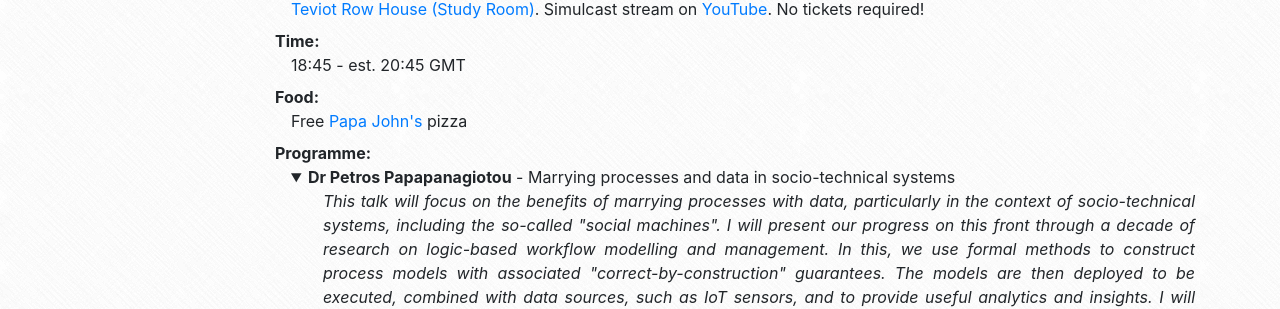
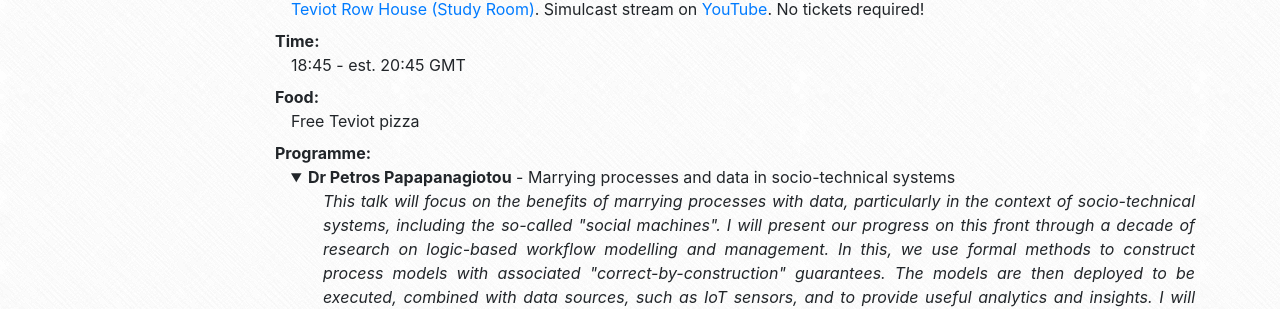
Before and after one commit to compsoc-edinburgh/website, a Jekyll site: the page built from _posts/2022-02-12-february-stmu.md, in a window 1280 px wide. Shown: the part 706-1015 px from the top of the page. Built offline with Jekyll 4.4.1, drawn with Linux system fonts in a browser that asks for light colours; nearby versions of some CDN libraries.

Commit message:
Update STMU menu

```diff
--- a/_posts/2022-02-12-february-stmu.md
+++ b/_posts/2022-02-12-february-stmu.md
@@ -8,7 +8,7 @@ excerpt_separator: "<!--See More-->"
 <dl><!--The following dt/dd are on one line to make the automatically generated excerpt (meta-description tag) cleaner-->
     <dt>Venue:</dt> <dd style="margin-left: 1rem"><a href="https://www.google.com/maps/place/Teviot+Row+House/@55.9450239,-3.1890559,18.61z/data=!4m9!1m2!2m1!1sTeviot+study+room!3m5!1s0x4887c7849d6aa7c9:0xddf6a9cb45ba732a!8m2!3d55.9450989!4d-3.1886356!15sChFUZXZpb3Qgc3R1ZHkgcm9vbVoTIhF0ZXZpb3Qgc3R1ZHkgcm9vbZIBDXN0dWRlbnRfdW5pb26aASRDaGREU1VoTk1HOW5TMFZKUTBGblNVTlJOM0JMTFd0blJSQUI?hl=en">Teviot Row House (Study Room)</a>. Simulcast stream on <a href="https://www.youtube.com/channel/UCOEMTnIKR29AnSVVdLQZg3Q" title="Click to go to the CompSoc YouTube channel">YouTube</a>. No tickets required!</dd>
     <dt>Time:</dt> <dd style="margin-left: 1rem">18:45 - est. 20:45 GMT</dd>
-    <dt>Food:</dt> <dd style="margin-left: 1rem">Free <a href="https://www.papajohns.co.uk/" title="Click to go to the Papa John's website">Papa John's</a> pizza</dd>
+    <dt>Food:</dt> <dd style="margin-left: 1rem">Free Teviot pizza</dd>
     <dt>Programme:</dt>
     <!--See More-->
     <dd style="margin-left: 1rem">
```
